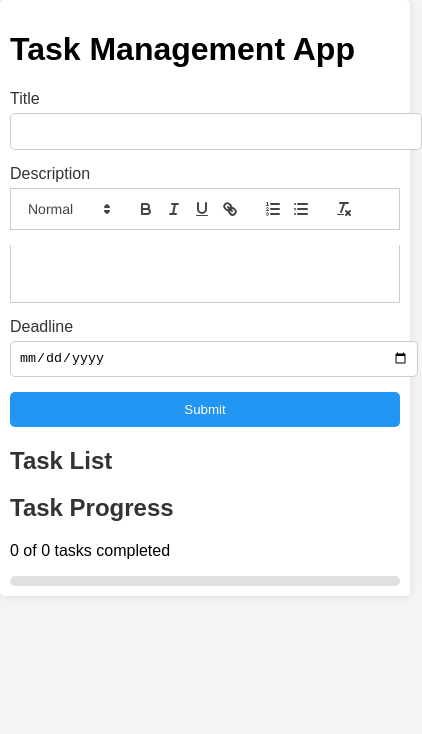
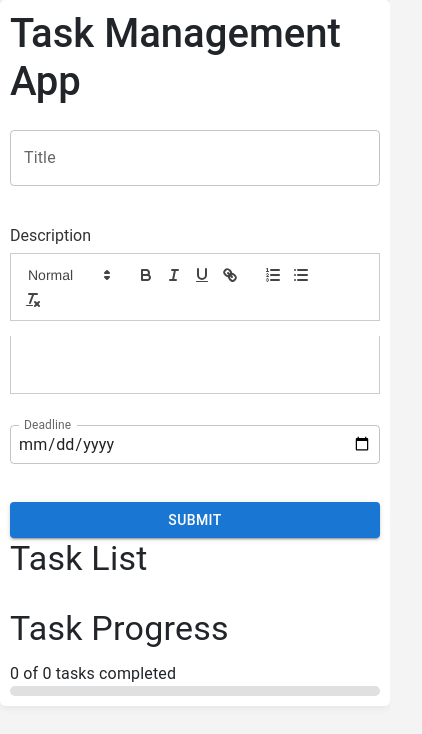
Before and after one commit to cunderw/task-manager-app, a React (Create React App) app: page / in a window 390 px wide. Shown: the top 734 px of the page, 422 px wide, since content can reach past the window. Built offline with nearby package versions, Linux system fonts and the light colour scheme.

Commit message:
Improve UI design and responsiveness
---

For more details, open the [Copilot Workspace session](https://copilot-workspace.githubnext.com/cunderw/task-manager-app?shareId=XXXX-XXXX-XXXX-XXXX).

```diff
--- a/package.json
+++ b/package.json
@@ -16,7 +16,11 @@
     "react-dom": "^17.0.2",
     "react-quill": "^2.0.0",
     "react-scripts": "^5.0.1",
-    "typescript": "^4.9.5"
+    "typescript": "^4.9.5",
+    "bootstrap": "^5.1.3",
+    "@popperjs/core": "^2.10.2",
+    "@mui/material": "^5.2.0",
+    "@emotion/react": "^11.7.1"
   },
   "devDependencies": {
     "@types/react": "^17.0.2",
--- a/public/index.html
+++ b/public/index.html
@@ -4,6 +4,7 @@
   <meta charset="UTF-8">
   <meta name="viewport" content="width=device-width, initial-scale=1.0">
   <title>Task Management App</title>
+  <link href="https://stackpath.bootstrapcdn.com/bootstrap/4.5.2/css/bootstrap.min.css" rel="stylesheet">
 </head>
 <body>
   <div id="root"></div>
--- a/src/components/TaskForm.tsx
+++ b/src/components/TaskForm.tsx
@@ -2,6 +2,7 @@ import React, { useState } from 'react';
 import { TaskFormData } from '../models/TaskInterfaces';
 import ReactQuill from 'react-quill';
 import 'react-quill/dist/quill.snow.css';
+import { TextField, Button, Tooltip } from '@mui/material';
 
 interface TaskFormProps {
   onSubmit: (task: TaskFormData) => void;
@@ -28,31 +29,43 @@ const TaskForm: React.FC<TaskFormProps> = ({ onSubmit, initialData }) => {
   return (
     <form onSubmit={handleSubmit}>
       <div>
-        <label htmlFor="title">Title</label>
-        <input
-          type="text"
-          id="title"
+        <Tooltip title="Enter the task title">
+          <TextField
+            label="Title"
             value={title}
             onChange={(e) => setTitle(e.target.value)}
+            fullWidth
+            margin="normal"
           />
+        </Tooltip>
       </div>
       <div>
+        <Tooltip title="Enter the task description">
           <label htmlFor="description">Description</label>
           <ReactQuill
             value={description}
             onChange={(content) => setDescription(content)}
           />
+        </Tooltip>
       </div>
       <div>
-        <label htmlFor="deadline">Deadline</label>
-        <input
+        <Tooltip title="Select the task deadline">
+          <TextField
+            label="Deadline"
             type="date"
-          id="deadline"
             value={deadline}
             onChange={(e) => setDeadline(e.target.value)}
+            fullWidth
+            margin="normal"
+            InputLabelProps={{
+              shrink: true,
+            }}
           />
+        </Tooltip>
       </div>
-      <button type="submit">Submit</button>
+      <Button type="submit" variant="contained" color="primary">
+        Submit
+      </Button>
     </form>
   );
 };
--- a/src/components/TaskList.tsx
+++ b/src/components/TaskList.tsx
@@ -1,32 +1,63 @@
 import React, { useState } from 'react';
 import { TaskDetails } from '../models/TaskInterfaces';
 import DOMPurify from 'dompurify';
+import { List, ListItem, ListItemText, Button, Typography, Snackbar } from '@mui/material';
+import MuiAlert, { AlertProps } from '@mui/material/Alert';
 
 interface TaskListProps {
   tasks: TaskDetails[];
   setTasks: React.Dispatch<React.SetStateAction<TaskDetails[]>>;
 }
 
+const Alert = React.forwardRef<HTMLDivElement, AlertProps>(function Alert(props, ref) {
+  return <MuiAlert elevation={6} ref={ref} variant="filled" {...props} />;
+});
+
 const TaskList: React.FC<TaskListProps> = ({ tasks, setTasks }) => {
+  const [open, setOpen] = useState(false);
+  const [snackbarMessage, setSnackbarMessage] = useState('');
+
   const handleComplete = (id: number) => {
     setTasks(tasks.map(task => task.id === id ? { ...task, completed: !task.completed } : task));
+    setSnackbarMessage('Task status updated');
+    setOpen(true);
+  };
+
+  const handleClose = (event?: React.SyntheticEvent, reason?: string) => {
+    if (reason === 'clickaway') {
+      return;
+    }
+    setOpen(false);
   };
 
   return (
     <div>
-      <h2>Task List</h2>
-      <ul>
+      <Typography variant="h4" gutterBottom>
+        Task List
+      </Typography>
+      <List>
         {tasks.map(task => (
-          <li key={task.id}>
-            <h3>{task.title}</h3>
-            <p dangerouslySetInnerHTML={{ __html: DOMPurify.sanitize(task.description) }}></p>
-            <p>Deadline: {task.deadline}</p>
-            <button onClick={() => handleComplete(task.id)}>
+          <ListItem key={task.id} style={{ backgroundColor: task.completed ? '#e0f7fa' : '#fff', marginBottom: '10px', borderRadius: '5px' }}>
+            <ListItemText
+              primary={task.title}
+              secondary={
+                <>
+                  <span dangerouslySetInnerHTML={{ __html: DOMPurify.sanitize(task.description) }}></span>
+                  <Typography variant="body2">Deadline: {task.deadline}</Typography>
+                </>
+              }
+            />
+            <Button variant="contained" color={task.completed ? 'secondary' : 'primary'} onClick={() => handleComplete(task.id)}>
               {task.completed ? 'Mark as Incomplete' : 'Mark as Complete'}
-            </button>
-          </li>
+            </Button>
+          </ListItem>
         ))}
-      </ul>
+      </List>
+      <Snackbar open={open} autoHideDuration={6000} onClose={handleClose}>
+        <Alert onClose={handleClose} severity="success">
+          {snackbarMessage}
+        </Alert>
+      </Snackbar>
     </div>
   );
 };
--- a/src/components/TaskProgress.tsx
+++ b/src/components/TaskProgress.tsx
@@ -1,5 +1,6 @@
 import React from 'react';
 import { TaskDetails } from '../models/TaskInterfaces';
+import { Typography, LinearProgress, Box } from '@mui/material';
 
 interface TaskProgressProps {
   tasks: TaskDetails[];
@@ -11,20 +12,26 @@ const TaskProgress: React.FC<TaskProgressProps> = ({ tasks }) => {
   const progressPercentage = totalTasks === 0 ? 0 : (completedTasks / totalTasks) * 100;
 
   return (
-    <div>
-      <h2>Task Progress</h2>
-      <p>{completedTasks} of {totalTasks} tasks completed</p>
-      <div style={{ width: '100%', backgroundColor: '#e0e0e0', borderRadius: '5px' }}>
-        <div
-          style={{
-            width: `${progressPercentage}%`,
+    <Box>
+      <Typography variant="h4" gutterBottom>
+        Task Progress
+      </Typography>
+      <Typography variant="body1">
+        {completedTasks} of {totalTasks} tasks completed
+      </Typography>
+      <LinearProgress
+        variant="determinate"
+        value={progressPercentage}
+        sx={{
+          height: 10,
+          borderRadius: 5,
+          backgroundColor: '#e0e0e0',
+          '& .MuiLinearProgress-bar': {
             backgroundColor: progressPercentage === 100 ? '#4caf50' : '#2196f3',
-            height: '10px',
-            borderRadius: '5px',
-          }}
-        />
-      </div>
-    </div>
+          },
+        }}
+      />
+    </Box>
   );
 };
 
--- a/src/index.tsx
+++ b/src/index.tsx
@@ -5,6 +5,18 @@ import TaskForm from './components/TaskForm';
 import TaskProgress from './components/TaskProgress';
 import './styles.css';
 import { TaskDetails, TaskFormData } from './models/TaskInterfaces';
+import { ThemeProvider, createTheme } from '@mui/material/styles';
+
+const theme = createTheme({
+  palette: {
+    primary: {
+      main: '#1976d2',
+    },
+    secondary: {
+      main: '#dc004e',
+    },
+  },
+});
 
 const App: React.FC = () => {
   const [tasks, setTasks] = React.useState<TaskDetails[]>([]);
@@ -19,12 +31,14 @@ const App: React.FC = () => {
   };
 
   return (
+    <ThemeProvider theme={theme}>
       <div className="container">
         <h1>Task Management App</h1>
         <TaskForm onSubmit={addTask} />
         <TaskList tasks={tasks} setTasks={setTasks} />
         <TaskProgress tasks={tasks} />
       </div>
+    </ThemeProvider>
   );
 };
 
--- a/src/styles.css
+++ b/src/styles.css
@@ -1,5 +1,5 @@
 body {
-  font-family: Arial, sans-serif;
+  font-family: 'Roboto', sans-serif;
   margin: 0;
   padding: 0;
   background-color: #f4f4f4;
@@ -98,3 +98,118 @@ li p {
     padding: 10px;
   }
 }
+
+/* Custom styles for improved visual design */
+.custom-tooltip {
+  background-color: #333;
+  color: #fff;
+  padding: 5px 10px;
+  border-radius: 5px;
+  font-size: 14px;
+}
+
+.custom-tooltip-arrow {
+  color: #333;
+}
+
+.custom-button {
+  background-color: #1976d2;
+  color: #fff;
+  border: none;
+  padding: 10px 20px;
+  cursor: pointer;
+  border-radius: 5px;
+}
+
+.custom-button:hover {
+  background-color: #1565c0;
+}
+
+.custom-container {
+  width: 100%;
+  max-width: 1200px;
+  margin: 0 auto;
+  padding: 20px;
+  background-color: #fff;
+  box-shadow: 0 0 10px rgba(0, 0, 0, 0.1);
+  border-radius: 5px;
+}
+
+.custom-header {
+  color: #333;
+  font-size: 24px;
+  margin-bottom: 20px;
+}
+
+.custom-form {
+  display: flex;
+  flex-direction: column;
+}
+
+.custom-form div {
+  margin-bottom: 15px;
+}
+
+.custom-form label {
+  display: block;
+  margin-bottom: 5px;
+  color: #333;
+}
+
+.custom-form input,
+.custom-form textarea {
+  width: 100%;
+  padding: 10px;
+  border: 1px solid #ccc;
+  border-radius: 5px;
+}
+
+.custom-form input[type="date"] {
+  padding: 8px;
+}
+
+.custom-list {
+  list-style-type: none;
+  padding: 0;
+}
+
+.custom-list-item {
+  background-color: #f9f9f9;
+  margin-bottom: 10px;
+  padding: 10px;
+  border-radius: 5px;
+  box-shadow: 0 0 5px rgba(0, 0, 0, 0.1);
+}
+
+.custom-list-item h3 {
+  margin: 0;
+  color: #333;
+}
+
+.custom-list-item p {
+  margin: 5px 0;
+  color: #666;
+}
+
+.custom-progress-bar {
+  width: 100%;
+  background-color: #e0e0e0;
+  border-radius: 5px;
+}
+
+.custom-progress-bar div {
+  height: 10px;
+  border-radius: 5px;
+}
+
+@media (max-width: 768px) {
+  .custom-container {
+    width: 100%;
+    padding: 10px;
+  }
+
+  .custom-button {
+    width: 100%;
+    padding: 10px;
+  }
+}
```
Lines whose indentation alone changed are shown as unchanged.
